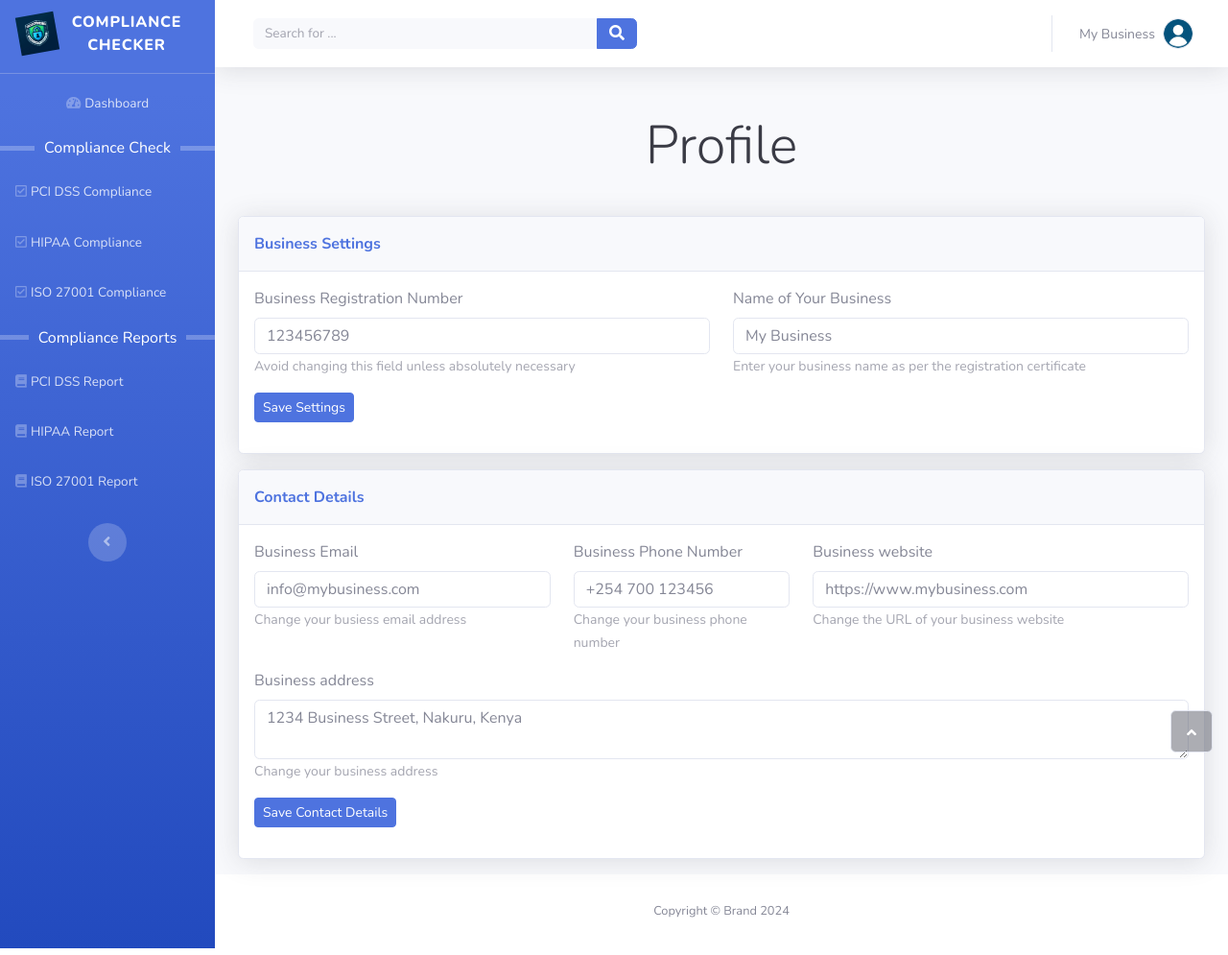
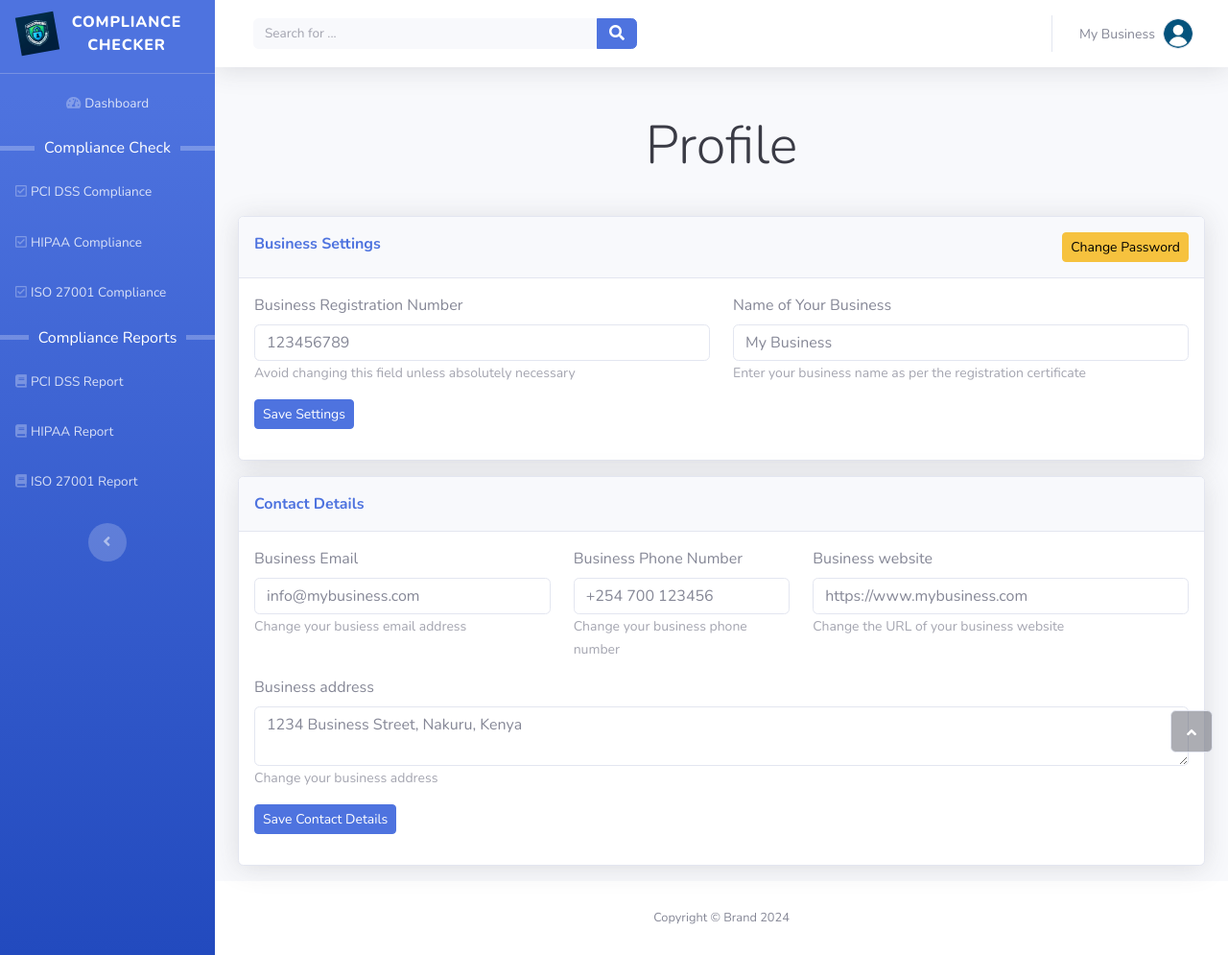
Before and after one commit to jaymoh34/ComplianceChecker, a Django app: page /profile/ in a window 1280 px wide. Shown: the whole page at 96% size. Run offline with Django 5.2, Linux system fonts and the light colour scheme; a user stored in the database is signed in; some libraries are stand-ins or nearby versions.

Commit message:
Update login redirect URL in user_required decorator

```diff
--- a/accounts/decorators.py
+++ b/accounts/decorators.py
@@ -14,7 +14,7 @@ def user_required(view_func):
                 "You need to log in first to access the page you requested.",
             )
             return redirect(
-                "login"
+                "login_business"
             )  # Replace with the actual URL name of the login view.
 
     return wrapper
--- a/accounts/urls.py
+++ b/accounts/urls.py
@@ -39,4 +39,5 @@ urlpatterns = [
     path("contact/", views.contact, name="contact"),
     path("profile/", views.profile, name="profile"),
     path("profile/edit/", views.edit_profile, name="edit_profile"),
+    path("change_password/", views.change_password, name="change_password"),
 ]
--- a/accounts/views.py
+++ b/accounts/views.py
@@ -1,4 +1,5 @@
-from django.contrib.auth import login, authenticate, logout
+from django.contrib.auth import login, authenticate, logout, update_session_auth_hash
+from django.contrib.auth.forms import PasswordChangeForm
 from django.shortcuts import render, redirect
 from accounts.forms import (
     CompanyCreationForm,
@@ -92,13 +93,36 @@ def contact(request):
 def profile(request):
     business = request.user
     profile_form = ProfileChangeForm(instance=business)
+    password_form = PasswordChangeForm(user=business)
 
     template_name = "accounts/profile.html"
     context = {
         "section": "profile",
         "profile_form": profile_form,
+        "password_form": password_form,
     }
     return render(request, template_name, context)
+
+
+@user_required
+def change_password(request):
+    if request.method == "POST":
+        password_form = PasswordChangeForm(request.user, request.POST)
+
+        if password_form.is_valid():
+            business = password_form.save()
+            messages.success(request, "Your password has been updated successfully")
+            update_session_auth_hash(request, business)
+            return redirect("profile")
+        else:
+            errors = str()
+            for key, value in password_form.errors.items():
+                soup = BeautifulSoup(str(value), "html.parser")
+                errors += f"{key.title()}: {soup.get_text()}<br>"
+
+            messages.error(request, errors)
+
+    return redirect("profile")
 
 
 @user_required
@@ -109,7 +133,6 @@ def edit_profile(request):
         if profile_form.is_valid():
             profile_form.save()
             messages.success(request, "Your profile has been updated successfully")
-            return redirect("profile")
         else:
             errors = str()
             for key, value in profile_form.errors.items():
@@ -117,3 +140,5 @@ def edit_profile(request):
                 errors += f"{key.title()}: {soup.get_text()}<br>"
 
             messages.error(request, errors)
+
+    return redirect("profile")
--- a/templates/accounts/profile.html
+++ b/templates/accounts/profile.html
@@ -18,7 +18,13 @@
             <div class="col-lg-12">
                 <div class="card shadow mb-3">
                     <div class="card-header py-3">
-                        <p class="text-primary m-0 fw-bold">Business Settings</p>
+                        <div class="d-flex justify-content-between">
+                            <p class="text-primary m-0 fw-bold">Business Settings</p>
+                            <button type="button" class="btn btn-sm btn-warning" data-bs-toggle="modal"
+                                data-bs-target="#changePassword">
+                                Change Password
+                            </button>
+                        </div>
                     </div>
                     <div class="card-body">
                         {% csrf_token %}
@@ -66,4 +72,28 @@
         </form>
     </div>
 </div>
+
+<!-- Modal -->
+<div class="modal fade" id="changePassword" data-bs-backdrop="static" data-bs-keyboard="false" tabindex="-1"
+    aria-labelledby="changePasswordLabel" aria-hidden="true">
+    <div class="modal-dialog">
+        <div class="modal-content">
+            <div class="modal-body">
+                <form action="{% url 'change_password' %}" method="post">
+                    {% csrf_token %}
+                    {% bootstrap_field password_form.old_password %}
+                    {% bootstrap_field password_form.new_password1 %}
+                    {% bootstrap_field password_form.new_password2 %}
+
+                    <div class="d-flex justify-content-center">
+                        <button type="submit" class="btn btn-sm btn-success">Change Password</button>
+                    </div>
+                </form>
+            </div>
+            <div class="modal-footer">
+                <button type="button" class="btn btn-secondary" data-bs-dismiss="modal">Close</button>
+            </div>
+        </div>
+    </div>
+</div>
 {% endblock content %}
```
Also changed, not shown: db.sqlite3.
